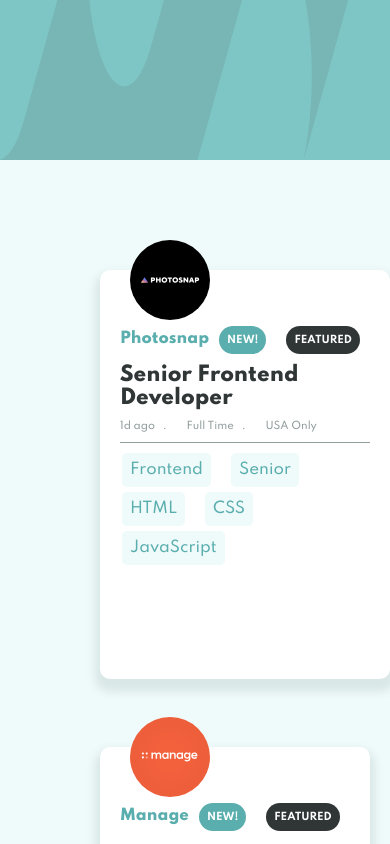
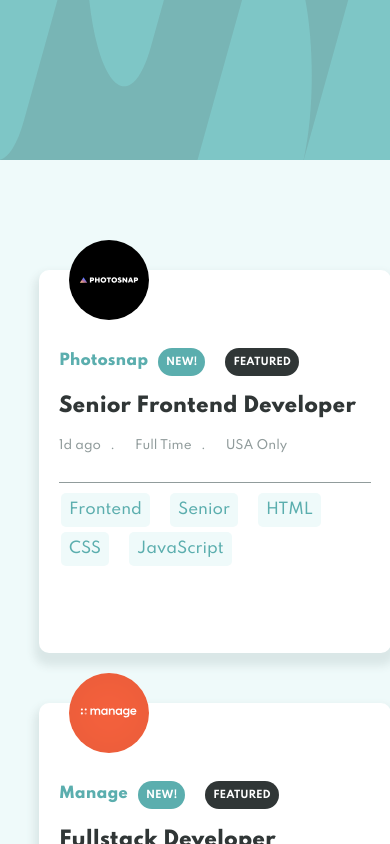
Before and after one commit to farhatsharifh/job-listing-angular, an Angular app: page / in a window 390 px wide. Shown: the top 844 px of the page. Built offline with nearby package versions, Linux system fonts and the light colour scheme.

Commit message:
improved css-grid

```diff
--- a/src/app/app.component.css
+++ b/src/app/app.component.css
@@ -1,64 +1,70 @@
 .header-overlay {
-    background: hsl(180, 29%, 50%);
+    background: var(--desaturated-dark-cyan);
     opacity: 0.8;
     margin: 0px;
     height: 160px;
 }
 .header-overlay img {
-    width: 100%;
+    width: var(--container-width100);
     height: 160px;
+}
+.container {
+    display: grid;
+    grid-template-columns: 1fr;
+    grid-template-rows: 0.7fr auto;
+    width: var(--container-width80);
+    margin: 0px auto;
 }
 .filter-off {
     display: none;
 }
-.filters-bg {
-    display: flex;
-    flex-wrap: wrap;
-    width: 83.33%;
+.grid-child .filters-bg{
+    display: grid;
+    grid-template-columns: repeat(6, 1fr);
+    grid-template-rows: 100px, auto;
+    width: 80%;
     height: 50px;
-    z-index: 100;
-    background: hsl(217, 0%, 100%);
+    background: var(--color-white);
     position: absolute;
     top: 105px;
-    margin: 10px 100px 0px ;
     padding: 20px;
     border-radius: 10px;
-    -webkit-box-shadow: 0 8px 8px 3px hsl(180, 20%, 88%);
-    -moz-box-shadow: 0 8px 8px 3px hsl(180, 20%, 88%);
-    box-shadow: 0 8px 15px 3px hsl(180, 20%, 88%);
+    -webkit-box-shadow: 0 8px 15px 3px var(--color-shadow);
+    -moz-box-shadow: 0 8px 15px 3px var(--color-shadow);
+    box-shadow: 0 8px 15px 3px var(--color-shadow);
+    align-content: space-around;
+    grid-auto-flow: row;
 }
 .all-filters {
-    display: inline;
     align-self: center;
+    margin: 0px;
 }
 .job-filter {
-    margin-right: 20px;
+    margin-right: 10px;
 }
 .selected-filter {
-    display: inline;
-    background-color: hsl(180, 52%, 96%);
-    color: hsl(180, 34%, 52%);
+    background-color: var(--color-filter-tablets);
+    color: var(--color-title-hover);
     padding: 8px;
     border-top-left-radius: 5px;
     border-bottom-left-radius: 5px;
 }
 .remove-filter {
-    display: inline;
-    background-color: hsl(180, 34%, 52%);
-    color: hsl(180, 52%, 96%);
+    background-color: var(--color-title-hover);
+    color: var(--color-filter-tablets);
     padding: 8px;
     margin-top: 5px;
     border-top-right-radius: 5px;
     border-bottom-right-radius: 5px;
 }
 .remove-filter:hover {
-    background-color: hsl(180, 5%, 20%);
+    background-color: var(--color-dark-grey);
     cursor: pointer;
 }
 .clear-filter {
-    color: hsl(180, 34%, 52%);
+    color: var(--color-title-hover);
     position: absolute;
-    right: 130px;
+    right: 100px;
     align-self: center;
 }
 .clear-filter:hover {
@@ -66,15 +72,13 @@
 }
 .jobs-bg {
     margin: 100px auto;
+    box-sizing: border-box;
 }
 .jobs-data-container {
-    max-width: 1440px;
-    display: grid;
-    grid-template-columns: 4fr;
-    margin: 8px auto;
+    box-sizing: border-box;
 }
 .job-container {
-    max-width: 1440px;
+    width: var(--container-width100);;
     display: grid;
     grid-template-columns: 0.23fr 1fr 1fr;
     grid-template-rows: 0.35fr 0.35fr 0.35fr;
@@ -82,36 +86,38 @@
         "logo employer ."
         "logo title tags"
         "logo description .";
-    background: hsl(217, 0%, 100%);
-    margin: 10px 100px;
+        row-gap: 1rem;
+    background: var(--color-white);
+    margin-top: 10px;
+    margin-bottom: 30px;
     padding: 20px;
     border-radius: 10px;
-    -webkit-box-shadow: 0 8px 8px 5px hsl(180, 20%, 88%);
-    -moz-box-shadow: 0 8px 8px 5px hsl(180, 20%, 88%);
-    box-shadow: 0 8px 8px 5px hsl(180, 20%, 88%);
+    -webkit-box-shadow: 0 8px 8px 5px var(--color-shadow);
+    -moz-box-shadow: 0 8px 8px 5px var(--color-shadow);
+    box-shadow: 0 8px 8px 5px var(--color-shadow);
 }
 .employer-logo {
     grid-area: logo;
     width: 100px;
     height: 100px;
+    margin: 10px;
 }
 .employer-logo img {
     width: 80px;
     height: 80px;
-    margin: 10px;
 }
 .employer-detail {
     grid-area: employer;
 }
 .employer-name {
     display: inline;
-    color: hsl(180, 34%, 52%);
+    color: var(--color-title-hover);
     font-weight: 800;
     font-size: 15px;
 }
 .new-tag {
-    background: hsl(180, 34%, 52%);
-    color: hsl(0, 0%, 100%);
+    background: var(--color-title-hover);
+    color: var(--color-tag-hover);
     padding: 8px;
     margin-left: 10px;
     margin-right: 10px;
@@ -120,8 +126,8 @@
     font-weight: 700;
 }
 .featured-tag {
-    background-color: hsl(180, 5%, 20%);
-    color: hsl(0, 0%, 100%);
+    background-color: var(--color-dark-grey);
+    color: var(--color-tag-hover);
     padding: 8px;
     margin-left: 10px;
     margin-right: 10px;
@@ -131,13 +137,13 @@
 }
 .job-title {
     grid-area: title;
-    color: hsl(180, 5%, 20%);
+    color: var(--color-dark-grey);
     font-weight: 800;
     font-size: 20px;
     padding-top: 10px;
 }
 .job-title:hover {
-    color: hsl(180, 34%, 52%);
+    color: var(--color-title-hover);
     cursor: pointer;
 }
 .filter-tablets {
@@ -147,20 +153,21 @@
 }
 .filter-tag {
     display: inline-flex;
-    background-color: hsl(180, 52%, 96%);
-    color: hsl(180, 34%, 52%);;
+    background-color: var(--color-filter-tablets);
+    color: var(--color-title-hover);
     padding: 8px;
     border-radius: 5px;
     margin-right: 20px;
+    margin-bottom: 5px;
 }
 .filter-tag:hover {
-    background: hsl(180, 34%, 52%);
-    color: hsl(0, 0%, 100%);
+    background: var(--color-title-hover);
+    color: var(--color-tag-hover);
     cursor: pointer;
 }
 .job-description {
     grid-area: description;
-    color: hsl(180, 5%, 59%);
+    color: var(--color-light-grey);
 }
 .job-langs-ul, .job-tools-ul {
     margin: 0px;
@@ -186,7 +193,7 @@
 }
 
 
-@media only screen and (max-width: 1295px) {
+@media only screen and (max-width: 1340px) {
     .job-container {
         display: grid;
         grid-template-columns: 0.23fr 0.8fr 0.8fr;
@@ -200,14 +207,11 @@
         width: 81.60%;
     }
     .job-description {
-        padding-top: 10px;
         font-size: 12px;
     }
-  }
-@media only screen and (max-width: 950px) {
+}
+@media only screen and (max-width: 786px) {
     .job-container {
-        max-width: 950px;
-        display: grid;
         grid-template-columns: 1fr;
         grid-template-rows: 0.35fr 0.35fr 0.35fr 0.35fr 0.35fr;
         grid-template-areas:
@@ -216,48 +220,36 @@
             "title"
             "description"
             "tags";
+        row-gap: 0.1rem;
     }
-    .filters-bg {
-        width: 70.62%;
+    .clear-filter {
+        right: 50px;
     }
     .filter-tablets {
-        border-top: 0.5px solid hsl(180, 5%, 59%);
-        padding-top: 10px;
+        border-top: 0.5px solid var(--color-light-grey);
+        padding-top: 15px;
     }
     .job-title {
-        padding-top: 2px;
+        padding-top: 0px;
     }
   }
 
-  @media only screen and (max-width: 650px) {
-    .job-container {
-        display: grid;
-        grid-template-columns: 1fr;
-        grid-template-rows: 0.35fr 0.35fr 0.35fr 0.35fr 0.35fr;
-        grid-template-areas:
-            "logo"
-            "employer"
-            "title"
-            "description"
-            "tags";
-        margin-bottom: 50px;
-    }
+  @media only screen and (max-width: 600px) {
     .filters-bg {
         width: 85.63%;
+    }
+    .job-container {
+        margin-bottom: 50px;
     }
     .job-container > * {
         position: relative;
         top: -60px;
     }
-    .job-description {
-        padding-top: 10px;
-        font-size: 10px;
+    .clear-filter {
+        right: 20px;
     }
     .filter-tablets {
-        border-top: 0.5px solid hsl(180, 5%, 59%);
+        border-top: 0.5px solid var(--color-light-grey);
         padding-top: 10px;
     }
-    .filter-tag {
-        margin-bottom: 5px;
-    }
   }
--- a/src/app/app.component.html
+++ b/src/app/app.component.html
@@ -1,23 +1,27 @@
 <div class="header-overlay">
-  <img src="./assets/images/bg-header-desktop.svg">
+  <img src="./assets/images/bg-header-desktop.svg"  alt="header">
 </div>
 
+<div class="container">
+
+<div class="grid-child">
 <div [ngClass]="{'filter-off': !isFilterOn}">
 <div class="filters-bg">
   <div class="all-filters" *ngFor="let filter of jobFilters; let i = index">
     <div class="job-filter">
       <span class="selected-filter">{{filter}}</span>
-      <span class="remove-filter" (click)=removeFilter(i)><img src="./../assets/images/icon-remove.svg" /></span>
+      <span class="remove-filter" (click)=removeFilter(i)><img src="./../assets/images/icon-remove.svg" alt="remove filter" /></span>
     </div>
   </div>
   <div class="clear-filter" (click)=clearAllFilters()>clear</div>
 </div>
 </div>
+</div>
 
-<div class="jobs-bg">
+<div class="jobs-bg grid-child">
   <div class="jobs-data-container" *ngFor="let job of jobsData | jobfilter : jobFilters">
     <div class="job-container" *ngIf="job">
-      <div class="employer-logo"><img src={{job.logo}} /></div>
+      <div class="employer-logo"><img src={{job.logo}} alt="company logo" /></div>
 
       <div class="employer-detail">
         <span><h4 class="employer-name">{{job.company}}</h4></span>
@@ -58,6 +62,8 @@
   </div>
 </div> <!-- end of DIV jobs-bg -->
 
+</div> <!-- end of DIV "container" -->
+
 <div class="attribution">
   Challenge by <a href="https://www.frontendmentor.io?ref=challenge" target="_blank">Frontend Mentor</a>.
   Coded by <a href="https://farhatsharif.com" target="_blank">Farhat Sharif</a>.
--- a/src/styles.css
+++ b/src/styles.css
@@ -5,5 +5,18 @@
     margin: 0px;
     font-size: 15px;
     font-family: 'Spartan', sans-serif;
-    font-weight: 15;
 }
+
+:root {
+    --color-white: hsl(217, 0%, 100%);
+    --color-dark-grey: hsl(180, 5%, 20%);
+    --color-light-grey: hsl(180, 5%, 59%);
+    --desaturated-dark-cyan: hsl(180, 29%, 50%);
+    --color-title-hover: hsl(180, 34%, 52%);
+    --color-filter-tablets: hsl(180, 52%, 96%);
+    --color-tag-hover: hsl(0, 0%, 100%);
+    --color-shadow: hsl(180, 20%, 88%);
+
+    --container-width80: 80%;
+    --container-width100: 100%;
+}
```
